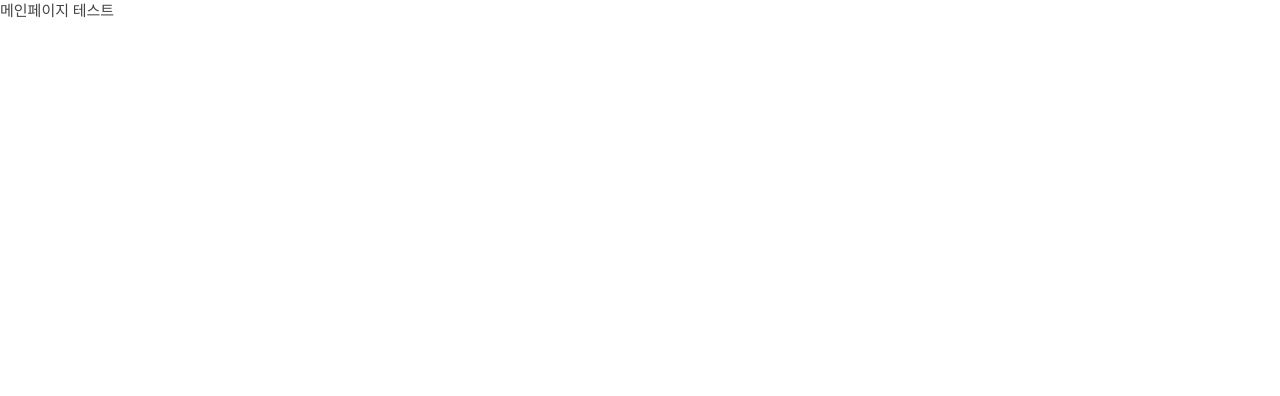
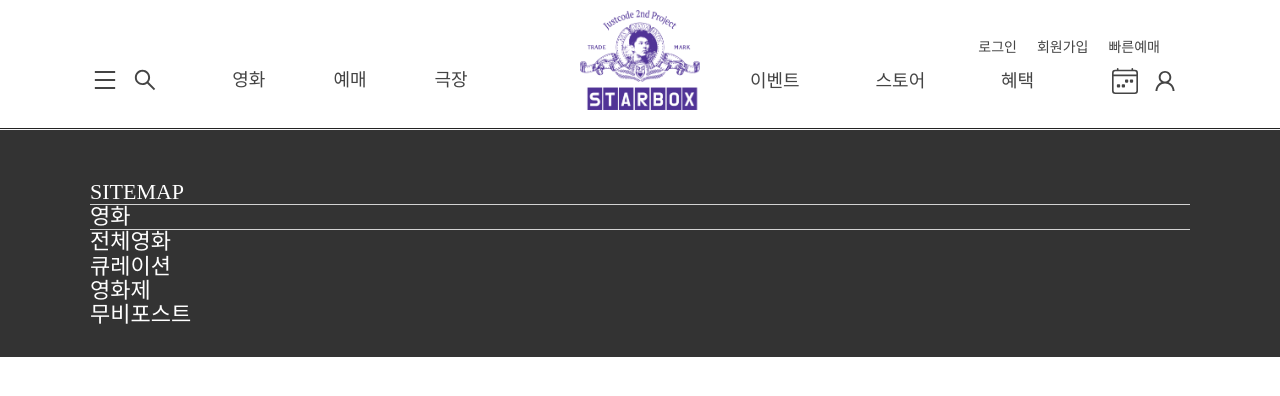
Before and after one commit to wecode-bootcamp-korea/justcode-6-2nd-team2-front, a React (Create React App) app: page / in a window 1280 px wide. Shown: the top 396 px of the page. Built offline with nearby package versions, Linux system fonts and the light colour scheme; a web font is replaced by a local one.

Commit message:
ADD : subNav

```diff
--- a/package.json
+++ b/package.json
@@ -10,6 +10,7 @@
     "react-calendar": "^3.8.0",
     "react-dom": "^18.2.0",
     "react-icon": "^1.0.0",
+    "react-icons": "^4.4.0",
     "react-router-dom": "^6.4.0",
     "react-scripts": "5.0.1",
     "react-swiper": "^0.1.5",
--- /dev/null
+++ b/src/components/Header/Header.js
@@ -0,0 +1,111 @@
+import React, { useState } from 'react';
+import styled from 'styled-components';
+import styles from './Header.module.scss';
+import Logo from '../../assets/starbox.png';
+import { AiOutlineMenu, AiOutlineSearch, AiOutlineUser, AiTwotoneHome } from 'react-icons/ai';
+import { BsCalendar4Week } from 'react-icons/bs';
+import SubNav from './SubNav';
+
+function Header() {
+  const [tabIndex, setTabIndex] = useState(0);
+
+  const tabHandler = index => setTabIndex(index);
+
+  const tabArr = [
+    {
+      title: (
+        <li className={styles.mainMenuList} onClick={() => tabHandler(0)}>
+          영화
+        </li>
+      ),
+      content: <AiTwotoneHome color='#999' />,
+      mainMenu: '> 영화',
+      subMenu: '> 전체영화',
+    },
+    {
+      title: (
+        <li className={styles.mainMenuList} onClick={() => tabHandler(1)}>
+          예매
+        </li>
+      ),
+      content: <AiTwotoneHome color='#999' />,
+      mainMenu: '> 예매',
+      subMenu: '> 전체예매',
+    },
+    {
+      title: (
+        <li className={styles.mainMenuList} onClick={() => tabHandler(2)}>
+          극장
+        </li>
+      ),
+      content: <AiTwotoneHome color='#999' />,
+      mainMenu: '> 극장',
+      subMenu: '> 전체극장',
+    },
+  ];
+  return (
+    <div className={styles.headerContainer}>
+      <div className={styles.navContainer}>
+        <ul className={styles.navBox}>
+          <li className={styles.left}>
+            <ul className={styles.leftBottom}>
+              <li className={styles.leftIcon}>
+                <div>
+                  <AiOutlineMenu className={styles.iconSize} size='26' />
+                </div>
+                <div>
+                  <AiOutlineSearch className={styles.iconSize} size='26' />
+                </div>
+              </li>
+              <li className={styles.mainMenuContainer}>
+                <ul className={styles.mainMenu}>
+                  {tabArr.map((section, index) => {
+                    return section.title;
+                  })}
+                </ul>
+              </li>
+            </ul>
+          </li>
+
+          <li>
+            <img src={Logo} className={styles.navLogo} />
+          </li>
+          <li className={styles.right}>
+            <ul className={styles.rightTop}>
+              <li>로그인</li>
+              <li>회원가입</li>
+              <li>빠른예매</li>
+            </ul>
+            <ul className={styles.rightBottom}>
+              <li>이벤트</li>
+              <li>스토어</li>
+              <li>혜택</li>
+              <li className={styles.rightIcon}>
+                <div>
+                  <BsCalendar4Week className={styles.iconSize} size='26' />
+                </div>
+                <div>
+                  <AiOutlineUser className={styles.iconSize} size='26' />
+                </div>
+              </li>
+            </ul>
+          </li>
+        </ul>
+      </div>
+      <div className={styles.borderBottom}></div>
+      <div className={styles.locationView}>
+        <ul className={styles.locationBox}>
+          <li className={styles.tabLocation}>{tabArr[tabIndex].content}</li>
+          <li className={styles.tabLocation}>{tabArr[tabIndex].mainMenu}</li>
+          <li className={styles.tabLocation}>{tabArr[tabIndex].subMenu}</li>
+        </ul>
+      </div>
+
+      <div className={styles.subNav}>
+        <SubNav />
+      </div>
+    </div>
+  );
+}
+
+export default Header;
--- /dev/null
+++ b/src/components/Header/Header.module.scss
@@ -0,0 +1,99 @@
+.headerContainer {
+  position: relative;
+  width: 100%;
+  .navContainer {
+    width: 1100px;
+    margin: 0 auto;
+    .navBox {
+      font-size: 18px;
+      display: flex;
+      justify-content: space-between;
+      text-align: center;
+      align-items: center;
+      .left {
+        width: 40%;
+        padding-top: 40px;
+        .leftBottom {
+          width: 100%;
+          display: flex;
+          justify-content: space-between;
+          .leftIcon {
+            display: flex;
+          }
+          .mainMenuContainer {
+            margin: 0 auto;
+            .mainMenu {
+              margin: 0 auto;
+              display: flex;
+              justify-content: space-between;
+              .mainMenuList {
+                padding-left: 34px;
+                padding-right: 34px;
+              }
+            }
+          }
+        }
+      }
+      .navLogo {
+        width: 140px;
+        height: 120px;
+        padding: 10px;
+      }
+      .right {
+        width: 40%;
+        .rightTop {
+          display: flex;
+          justify-content: flex-end;
+          padding: 10px;
+          padding-top: -20px;
+          li {
+            padding-right: 20px;
+            font-size: 14px;
+          }
+        }
+        .rightBottom {
+          height: 50%;
+          display: flex;
+          justify-content: space-between;
+          .rightIcon {
+            display: flex;
+          }
+        }
+      }
+    }
+    .iconSize {
+      width: 40px;
+      padding-right: 10px;
+    }
+  }
+  .borderBottom {
+    width: 100%;
+    height: 1px;
+    background-color: #222;
+  }
+  .locationView {
+    width: 100%;
+    // position: absolute;
+    padding: 10px;
+    background-color: #f8f8fa;
+    .locationBox {
+      width: 1100px;
+      margin: 0 auto;
+      display: flex;
+      justify-content: flex-start;
+      .tabLocation {
+        padding-right: 10px;
+        display: flex;
+        justify-content: center;
+        align-items: center;
+      }
+    }
+  }
+  .subNav {
+    width: 100%;
+    background-color: #333;
+    position: absolute;
+    top: 130px;
+    left: 0;
+  }
+}
--- /dev/null
+++ b/src/components/Header/SubNav.js
@@ -0,0 +1,17 @@
+import styles from './SubNav.module.scss';
+
+function SubNav() {
+  return (
+    <div className={styles.subNavContainer}>
+      <dl className={styles.sitemap}>
+        SITEMAP
+        <dt className={styles.subNavTitle}>영화</dt>
+        <dd>전체영화</dd>
+        <dd>큐레이션</dd>
+        <dd>영화제</dd>
+        <dd>무비포스트</dd>
+      </dl>
+    </div>
+  );
+}
+export default SubNav;
--- /dev/null
+++ b/src/components/Header/SubNav.module.scss
@@ -0,0 +1,15 @@
+.subNavContainer {
+  width: 1100px;
+  margin: 0 auto;
+  .sitemap {
+    width: 100%;
+    color: #fff;
+    padding: 50px 0 30px 0;
+    font-size: 1.4666em;
+    line-height: 1.1;
+    .subNavTitle {
+      border-top: 1px solid lightgray;
+      border-bottom: 1px solid lightgray;
+    }
+  }
+}
--- a/src/pages/Router.js
+++ b/src/pages/Router.js
@@ -6,11 +6,13 @@ import theme from '../styles/Theme';
 import GlobalStyle from '../styles/GlobalStyle';
 
 import Main from './Main/Main';
+import Header from '../components/Header/Header';
 
 function Router() {
   return (
     <ThemeProvider theme={theme}>
       <GlobalStyle />
+      <Header />
       <BrowserRouter>
         <Routes>
           <Route path='/' element={<Main />} />
```
Also changed, not shown: src/assets/starbox.png (added), 1 other file (tests, documents, lock files or other folders).
